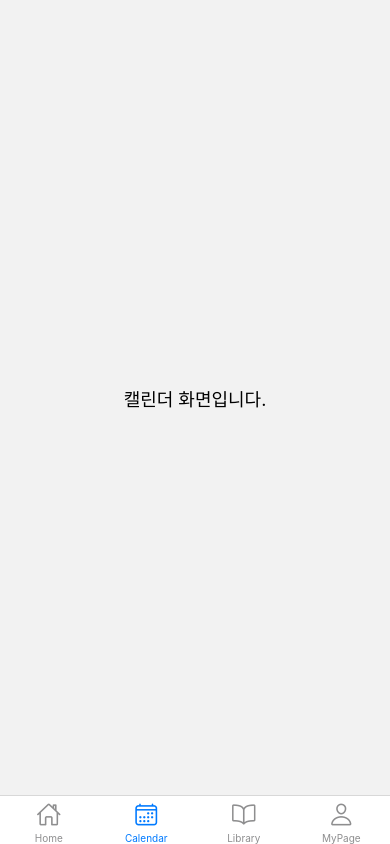
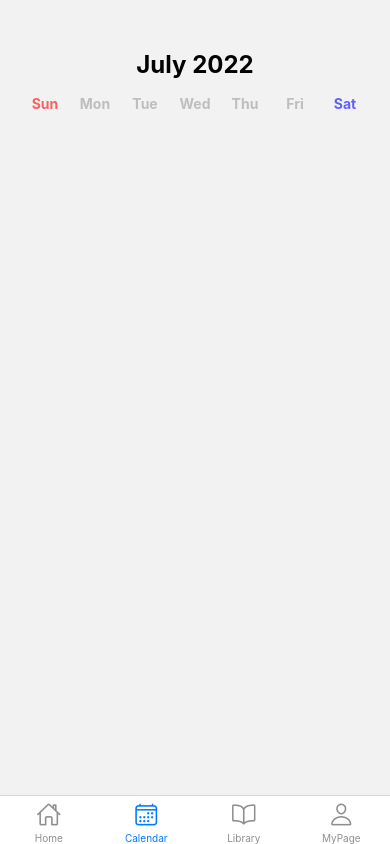
Before and after one commit to taewon-Kang/native-calendar-app, a React Native app: screen /Calendar in a window 390 px wide. Built offline with nearby package versions, Linux system fonts and the light colour scheme.

Commit message:
feat(calendar): 년, 월, 요일 추가

```diff
--- a/src/screens/calendar/CalendarScreen.tsx
+++ b/src/screens/calendar/CalendarScreen.tsx
@@ -1,17 +1,54 @@
 import React from "react";
 import { View, Text, StyleSheet } from "react-native";
 
-const CalendarScreen = () => {
+const DAYS = ["Sun", "Mon", "Tue", "Wed", "Thu", "Fri", "Sat"];
+
+const getTextStyle = (day: string) => {
+  if (day === "Sun") return [styles.weekDay, styles.sunday];
+  if (day === "Sat") return [styles.weekDay, styles.saturday];
+  return styles.weekDay;
+};
+
+export default function CalendarScreen() {
   return (
     <View style={styles.container}>
-      <Text style={styles.text}>캘린더 화면입니다.</Text>
+      <Text style={styles.headerText}>July 2022</Text>
+      <View style={styles.weekRow}>
+        {DAYS.map((day) => (
+          <Text key={day} style={getTextStyle(day)}>
+            {day}
+          </Text>
+        ))}
+      </View>
     </View>
   );
-};
-
-export default CalendarScreen;
+}
 
 const styles = StyleSheet.create({
-  container: { flex: 1, justifyContent: "center", alignItems: "center" },
-  text: { fontSize: 18 },
+  container: {
+    paddingTop: 50,
+    paddingHorizontal: 20,
+  },
+  headerText: {
+    fontSize: 24,
+    fontWeight: "bold",
+    marginBottom: 16,
+    textAlign: "center",
+  },
+  weekRow: {
+    flexDirection: "row",
+    justifyContent: "space-between",
+  },
+  weekDay: {
+    flex: 1,
+    textAlign: "center",
+    fontWeight: "bold",
+    color: "rgba(155, 155, 155, 0.6)",
+  },
+  sunday: {
+    color: "rgba(255, 0, 0, 0.6)",
+  },
+  saturday: {
+    color: "rgba(0, 0, 255, 0.6)",
+  },
 });
```
